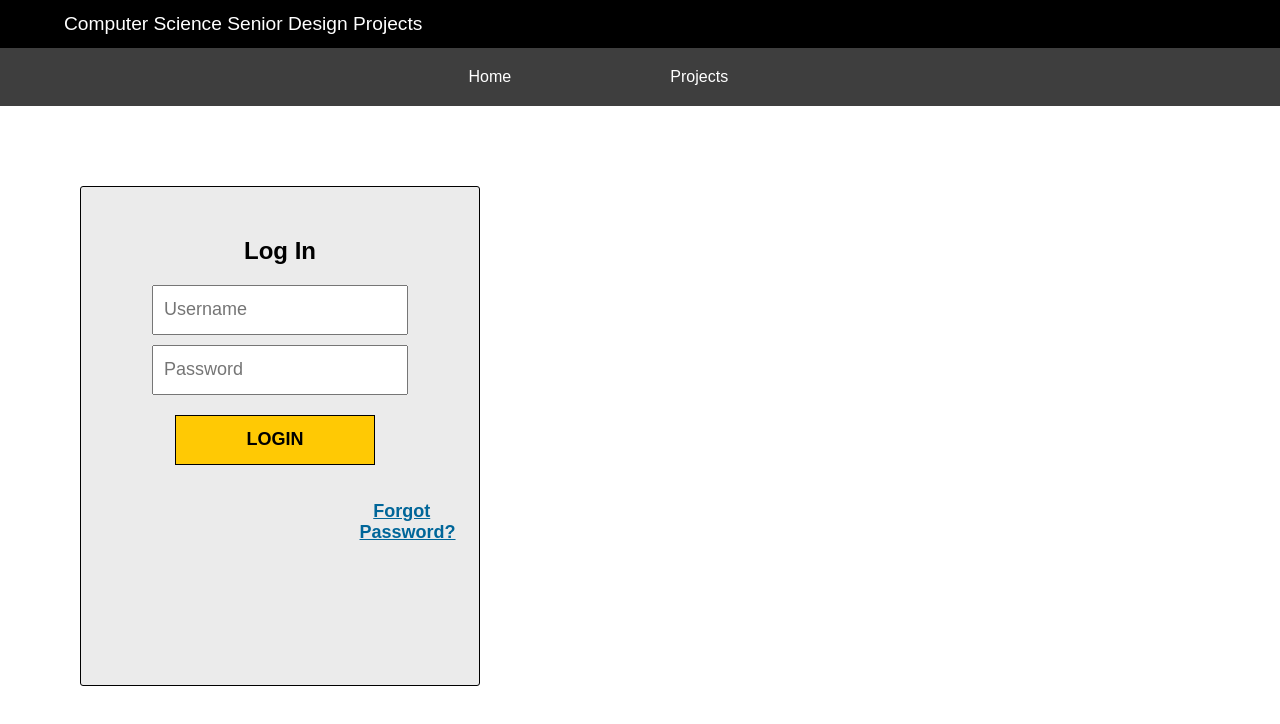
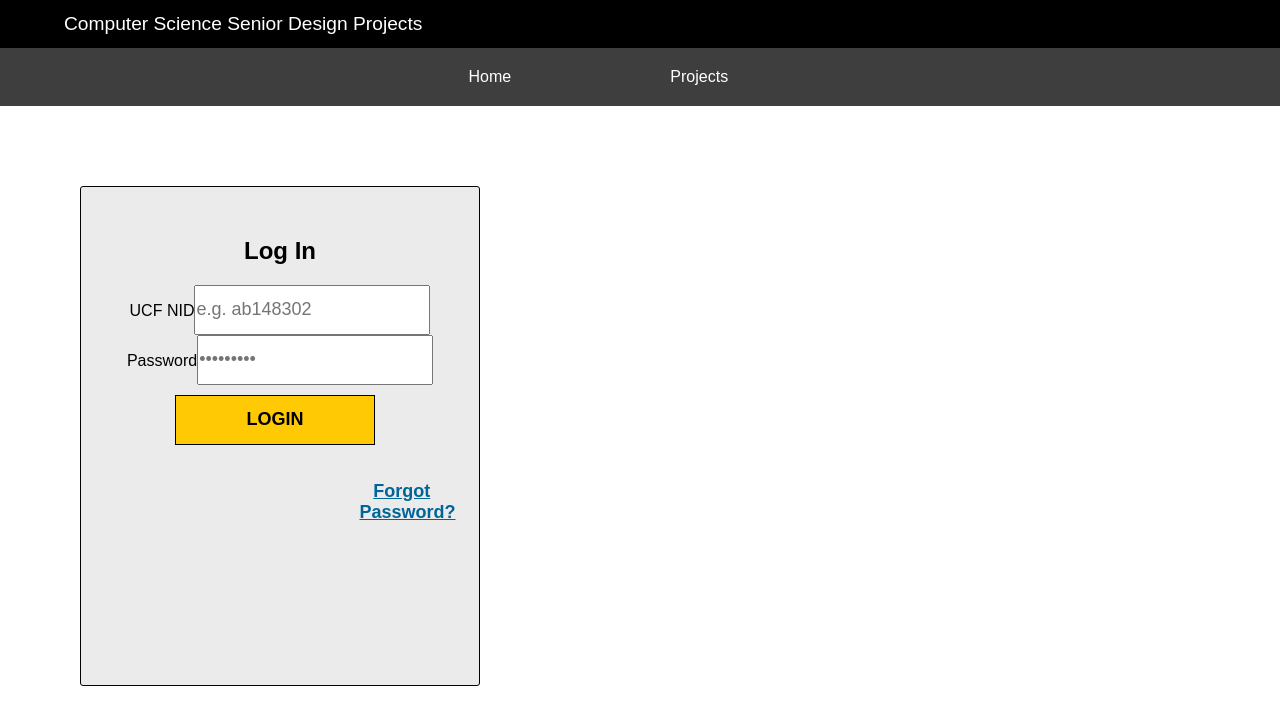
Before and after one commit to sopgeo/Senior-Design-Rising-Server-Project, a React (Create React App) app in the folder frontend/: page /Login in a window 1280 px wide. Shown: the top 724 px of the page. Built offline with nearby package versions, Linux system fonts and the light colour scheme.

Commit message:
login works!

```diff
--- a/frontend/src/components/Login.js
+++ b/frontend/src/components/Login.js
@@ -1,44 +1,186 @@
 import React, { useState } from 'react'
 import "../css/Login.css";
 import Header from './GenericHeader.js'
+import { useNavigate } from "react-router-dom";
+import { Tooltip, Dialog, DialogActions, DialogContent, DialogContentText, DialogTitle, Button, TextField, Snackbar, Alert, createTheme, ThemeProvider } from "@mui/material";
+
 
 export default function Login() {
-    const [user, setUser] = useState('')
-    const [password, setPassword] = useState('')
+    const navigate = useNavigate();
+    const [showTooltip, setShowTooltip] = useState({ username: false, password: false });
+    const [openDialog, setOpenDialog] = useState(false);
+    const [emailForReset, setEmailForReset] = useState('');
+    const [snackbarInfo, setSnackbarInfo] = useState({ open: false, message: '', severity: 'info' });
 
-    // function handleSubmit(event) {
-    //     event.preventDefault();
-    // }
+    const handleSubmit = async (event) => {
+        event.preventDefault();
+        const ucf_id = event.target.ucf_id.value;
+        const password = event.target.password.value;
+        let hasError = false;
+
+
+        setShowTooltip({ ucf_id: false, password: false });
+
+        if (!ucf_id) {
+            setShowTooltip(prev => ({ ...prev, ucf_id: true }));
+            hasError = true;
+        }
+        if (!password) {
+            setShowTooltip(prev => ({ ...prev, password: true }));
+            hasError = true;
+        }
+
+        if (hasError) return;
+
+        try {
+            const response = await fetch(
+                'http://localhost:5000/api/user/loginUser',
+                {
+                    method: 'POST',
+                    body: JSON.stringify({ ucf_id, password }),
+                    // body: bodyJSONStr,
+                    headers: {
+                        'Content-Type': 'application/json',
+                    },
+                }
+            );
+            console.log("body: " + JSON.stringify({ ucf_id, password }));
+            if (!response.ok) {
+                console.log("response: " + !response.ok)
+                throw new Error("Login failed due to server error");
+            }
+
+            const data = await response.json();
+
+            if (data && data.id) {
+                localStorage.setItem('user', JSON.stringify({
+                    id: data.ucf_id,
+                    password: data.password,
+                }));
+                navigate('/');
+                console.log("hereee")
+            }
+            navigate('/');
+        } catch (error) {
+            setSnackbarInfo({ open: true, message: error.message, severity: 'error' });
+        }
+    };
+
+    const handleOpen = () => {
+        setOpenDialog(true);
+    };
+
+    const handleClose = () => {
+        setOpenDialog(false);
+    };
+
+    // const handleResetPassword = async () => {
+    //     // test for valid ucf_id format
+    //     // if (!emailRegex.test(emailForReset)) {
+    //     //     setSnackbarInfo({ open: true, message: 'Invalid email format.', severity: 'error' });
+    //     //     return;
+    //     // }
+
+    //     try {
+    //         const response = await fetch('/api/user/forgetpassword', {
+    //             method: 'POST',
+    //             headers: {
+    //                 'Content-Type': 'application/json',
+    //             },
+    //             body: JSON.stringify({ email: emailForReset }),
+    //         });
+
+    //         if (response.ok) {
+    //             setSnackbarInfo({ open: true, message: 'Reset link sent to your email.', severity: 'success' });
+    //         } else {
+    //             throw new Error('Failed to send reset email, please try again.');
+    //         }
+    //     } catch (error) {
+    //         setSnackbarInfo({ open: true, message: error.message, severity: 'error' });
+    //     }
+
+    //     handleClose();
+    // };
+
+    const handleCloseSnackbar = (event, reason) => {
+        if (reason === 'clickaway') {
+            return;
+        }
+        setSnackbarInfo({ ...snackbarInfo, open: false });
+    };
 
     return (
         <div className="loginpage">
             <Header/>
             <div className="loginbox">
-                <form>
-                {/* <form onSubmit={handleSubmit}> */}
+                {/* <form
+                    action="/api/user/loginUser"
+                    method="POST"
+                    enctype="multipart/form-data"
+                    onSubmit={handleSubmit}
+                    > */}
+                    <form className="ml-6 w-5/6 max-h-fit p-10 bg-stone-600 shadow-2xl rounded-2xl" onSubmit={handleSubmit}>
+
+
                     <h2 className="logintext">Log In</h2>
 
+                    <div className="mb-6">
+                    <label htmlFor="ucf_id" className="mb-2 block font-medium text-white text-xl">UCF NID</label>
+                    <Tooltip title="Please fill out this field" open={showTooltip.ucf_id} placement="top" arrow>
+                        <input type="ucf_id" name="ucf_id" id="ucf_id"
+                               className="block w-full rounded-lg border border-gray-300 bg-gray-50 text-gray-900 p-4 focus:border-blue-500 focus:ring-blue-500"
+                               placeholder="e.g. ab148302"/>
+                    </Tooltip>
+                    </div>
+
+                    {/* Password input */}
+                    <div className="mb-6">
+                        <label htmlFor="password" className="mb-2 block text-xl font-medium text-white">Password</label>
+                        <Tooltip title="Please fill out this field" open={showTooltip.password} placement="top" arrow>
+                            <input type="password" name="password" id="password"
+                                className="block w-full rounded-lg border border-gray-300 bg-gray-50 text-gray-900 p-4 focus:border-blue-500 focus:ring-blue-500"
+                                placeholder="•••••••••"/>
+                        </Tooltip>
+                    </div>
+                    {/* <Tooltip title="Please fill out this field" open={showTooltip.ucf_id} placement="top" arrow>
                         <div class="inputbox1">
                             <i class = "fas fa-caret-square-right"></i>
-                        <input type="user" id="loginUser" name="username" placeholder="Username"
-                        onChange={e => setUser(e.target.value)}/>
+                            <input type="user" id="loginUser" name="ucf_id" placeholder="ucf_id"
+                            />
                         </div>
+                    </Tooltip>
 
 
+                    <Tooltip title="Please fill out this field" open={showTooltip.password} placement="top" arrow>
                         <div class = "inputbox2">
                             <i class = "fa fa-lock"></i>
                             <i class="fa fa-user" ></i>
                             <input type = "password" id = "loginPassword" name = "password" placeholder = "Password"
-                        onChange={e => setPassword(e.target.value)}/>
+                            />
                         </div>
+                    </Tooltip> */}
 
 
-                    <button type="button" id="loginButton" onclick="doLogin();">LOGIN</button>
+                    <button type="submit" id="loginButton" >LOGIN</button>
                     <pre id="loginResult"></pre>
 
-                    <button type="button" id="forgotPassword" onclick="goToRegister();">Forgot Password?</button>
+                    <button type="fp" id="forgotPassword" onClick={handleOpen}>Forgot Password?</button>
 
                 </form>
+                <Snackbar
+                    open={snackbarInfo.open}
+                    autoHideDuration={6000}
+                    onClose={handleCloseSnackbar}
+                    style={{ zIndex: 1500 }} // Ensure this value is greater than the Dialog's z-index
+                    >
+                    <Alert
+                        onClose={handleCloseSnackbar}
+                        severity={snackbarInfo.severity}
+                        sx={{ width: '100%' }}
+                    >
+                        {snackbarInfo.message}
+                    </Alert>
+			    </Snackbar>
             </div>
         </div>
     )
--- a/frontend/src/components/Upload.js
+++ b/frontend/src/components/Upload.js
@@ -6,21 +6,21 @@ import Header from './GenericHeader.js'
 import TagsInput from "../components/TagsInput"
 
 function Upload() {
-    // const [dataURL, setDataURL] = useState(null)}
+    const fetchData = async() => {
+        try {
+            const response = await fetch('http://localhost:5000/api/file/upload');
+            if (!response.ok) {
+                throw new Error ('Network response was not ok');
+            }
+            const data = await response.json();
+            console.log('Data from backend:', data);
+        } catch (error) {
+            console.error("Error fetching data: ", error);
+        }
+    }
+    fetchData();
+
     const [uploadedURL, setUploadedURL] = useState(null)
-
-    // const onDrop = useCallback(acceptedFiles => {
-    //     acceptedFiles.forEach(file => {
-    //         const reader = new FileReader()
-    //         reader.onabort = () => console.log("file reading was aborted")
-    //         reader.onerror = () => console.log("file reading has an error")
-    //         // reader.onload = () => {
-    //         //     const binaryStr = reader.result
-    //         //     setDataURL(binaryStr)
-    //         // }
-    //         // reader.readAsDataURL(file)
-    //     })
-    // }, [])
 
     const {
         getRootProps,
@@ -183,8 +183,13 @@ function Upload() {
             <div className="line2">
                 <div className="tech-doc-field">
                 <label id="tech-doc">Upload your technical document</label>
+                <form
+                    action="/upload"
+                    method="POST"
+                    enctype="multipart/form-data"
+                >
                     <div className="drop-zone" {...getRootProps({className: "dropzone"})} >
-                    <input accept="application/pdf" className="input-zone" {...getInputProps() } />
+                        <input name="file" accept="application/pdf" className="input-zone" {...getInputProps() } />
                         {isDragActive ? (
                             <div className="drop-files">
                                 <p>Release to drop the file here</p>
@@ -206,6 +211,7 @@ function Upload() {
                         </div>
                         }
                         </div>
+                </form>
                 </div>
 
 
```
Also changed, not shown: 1 other file (tests, documents, lock files or other folders). Lines whose indentation alone changed are shown as unchanged.
